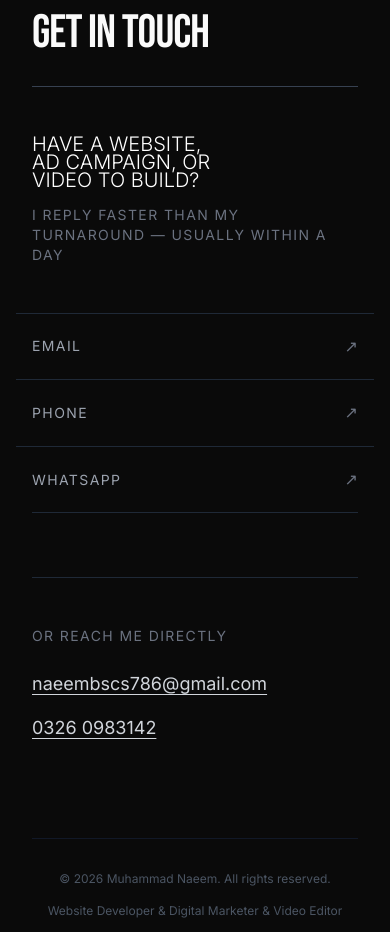
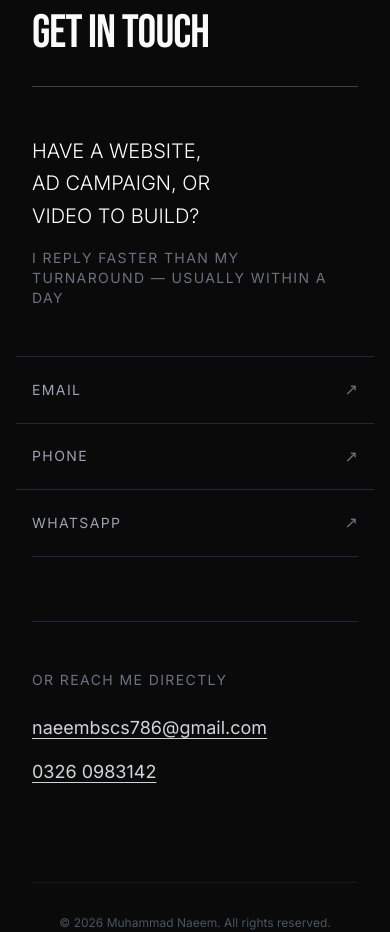
Before and after one commit to muhammadadeelhassan1/remix-of-dark-photo-portfolio, a React (Vite) app: page / in a window 390 px wide. Shown: the part 9920-10852 px from the top of the page. Built offline with nearby package versions, Linux system fonts and the light colour scheme; the HTML template or start-up script is replaced by a standard one.

Commit message:
style: increase mobile line-height for contact heading

```diff
--- a/src/components/Contact.tsx
+++ b/src/components/Contact.tsx
@@ -44,7 +44,7 @@ export function Contact() {
           {...fadeInUp}
           className="mb-12 lg:mb-16 max-w-2xl"
         >
-          <h3 className="text-xl md:text-2xl lg:text-3xl text-white font-light leading-tight mb-4">
+          <h3 className="text-xl md:text-2xl lg:text-3xl text-white font-light leading-relaxed md:leading-snug lg:leading-tight mb-4">
             HAVE A WEBSITE,<br />
             AD CAMPAIGN, OR<br />
             VIDEO TO BUILD?
```
